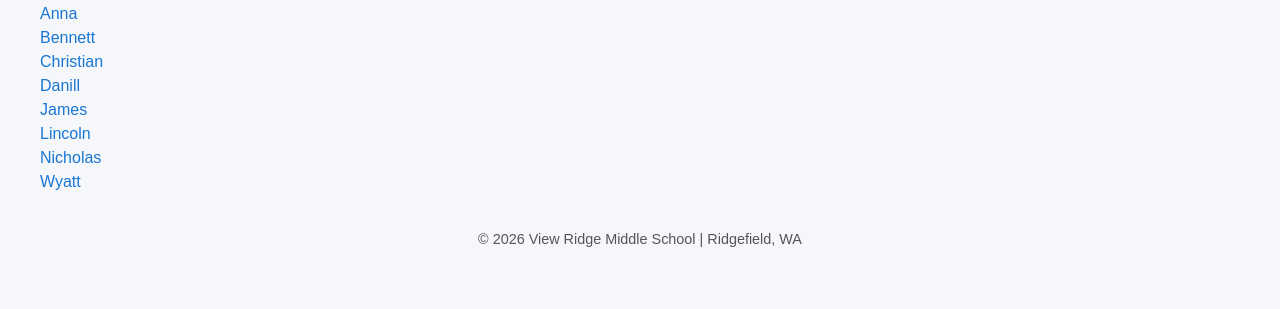
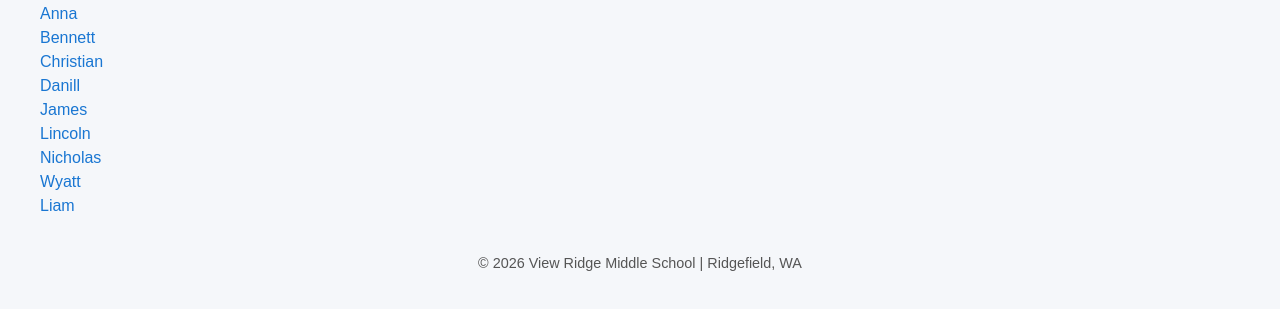
Before and after one commit to rockchalknam/period2, a plain HTML site: page index.html in a window 1280 px wide. Shown: the part 185-494 px from the top of the page. Drawn offline with Linux system fonts and the light colour scheme.

Commit message:
Update index.html

```diff
--- a/index.html
+++ b/index.html
@@ -57,6 +57,7 @@
     <li><a href="period2/lincoln.html">Lincoln</a></li>
     <li><a href="period2/nicholas.html">Nicholas</a></li>
     <li><a href="period2/wyatt.html">Wyatt</a></li>
+    <li><a href="period2/liam.html">Liam</a></li>
   </ul>
 
   <footer>
```
